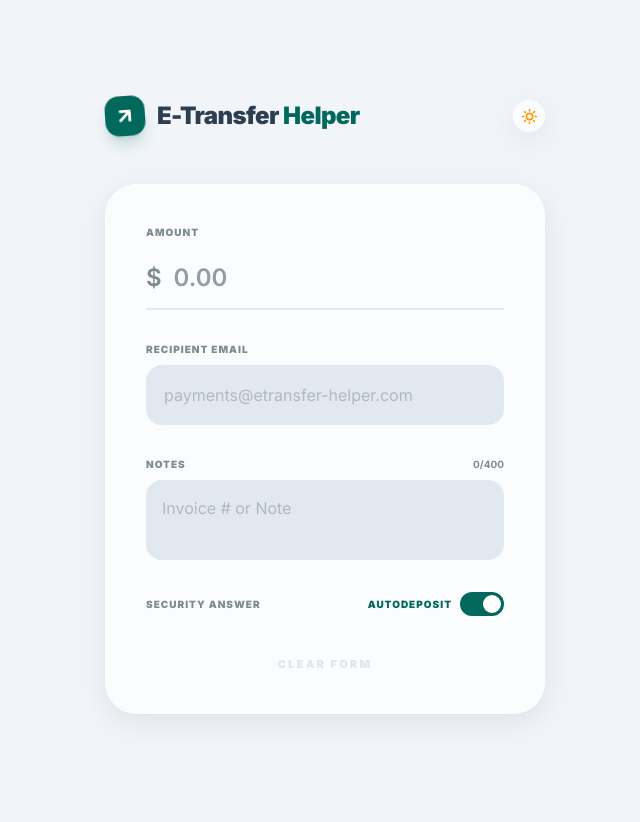
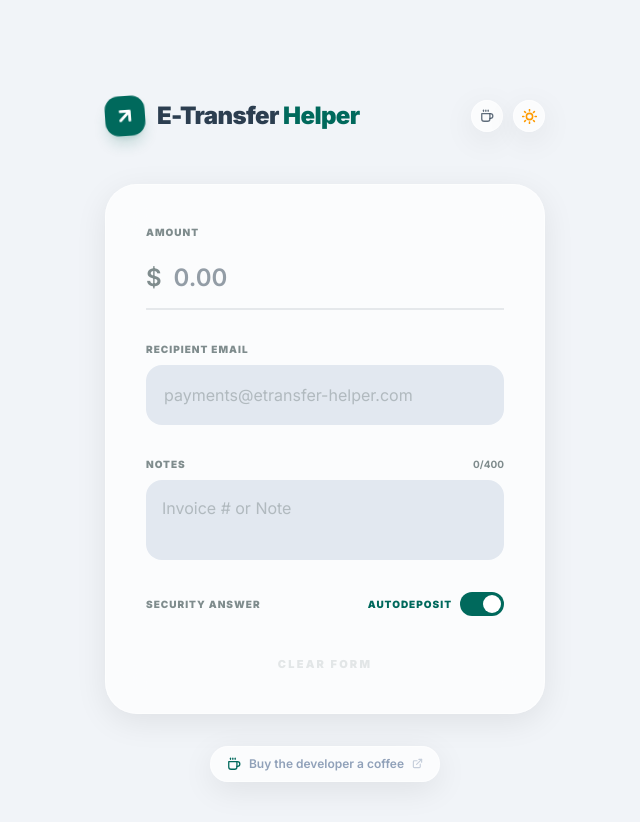
Before and after one commit to yajascript/etransfer-helper, a Next.js app: page / in a window 1280 px wide. Shown: the top 822 px of the page, without its empty margins (315-955 px from the left). Built offline with nearby package versions, Linux system fonts and the light colour scheme.

Commit message:
Buy me a Coffee

```diff
--- a/src/app/page.tsx
+++ b/src/app/page.tsx
@@ -8,6 +8,7 @@ import { AmountInput } from "@/components/AmountInput";
 import { EmailInput } from "@/components/EmailInput";
 import { SecurityField } from "@/components/SecurityField";
 import { QRDisplay } from "@/components/QRDisplay";
+import { BuyMeACoffee } from "@/components/BuyMeACoffee";
 
 export default function Home() {
   const [lang, setLang] = useState<Language>("en");
@@ -199,6 +200,10 @@ export default function Home() {
             t={t}
           />
         )}
+
+        <div className="flex justify-center pt-2 pb-4">
+          <BuyMeACoffee lang={lang} />
+        </div>
       </div>
     </main>
   );
--- a/src/app/pay/page.tsx
+++ b/src/app/pay/page.tsx
@@ -7,6 +7,7 @@ import { Language, TranslationKey, getTranslation } from "@/translations";
 import { Header } from "@/components/Header";
 import { InfoCard } from "@/components/InfoCard";
 import { HowToPayModal } from "@/components/HowToPayModal";
+import { BuyMeACoffee } from "@/components/BuyMeACoffee";
 
 const BANKS = [
   { name: "RBC", url: "rbcmobile://", package: "com.rbc.mobile.android", web: "https://www.rbcroyalbank.com/onlinebanking/" },
@@ -168,6 +169,11 @@ function PaymentContent() {
             {t("pay.footerBtn")}
           </Link>
         </section>
+
+        {/* Support / Buy Me a Coffee */}
+        <div className="flex justify-center pt-2 pb-4 animate-in" style={{ animationDelay: '0.4s' }}>
+          <BuyMeACoffee lang={lang} />
+        </div>
       </div>
     </main>
   );
--- /dev/null
+++ b/src/components/BuyMeACoffee.tsx
@@ -0,0 +1,56 @@
+"use client";
+
+import { Language, TranslationKey, getTranslation } from "@/translations";
+
+interface BuyMeACoffeeProps {
+  lang: Language;
+}
+
+export function BuyMeACoffee({ lang }: BuyMeACoffeeProps) {
+  const t = (key: TranslationKey) => getTranslation(lang, key);
+
+  return (
+    <a
+      href="https://donate.stripe.com/fZu5kCbeB8vW82I8RcfAc02"
+      target="_blank"
+      rel="noopener noreferrer"
+      className="inline-flex items-center gap-2 px-4 py-2 rounded-full glass border border-slate-700/50 hover:border-primary/50 text-slate-400 hover:text-white transition-all text-[12px] font-semibold group shadow-sm active:scale-95 bg-slate-900/60"
+      aria-label={t("common.buyCoffee")}
+    >
+      <span className="text-primary group-hover:scale-110 transition-transform">
+        <svg
+          width="14"
+          height="14"
+          viewBox="0 0 24 24"
+          fill="none"
+          stroke="currentColor"
+          strokeWidth="2.2"
+          strokeLinecap="round"
+          strokeLinejoin="round"
+        >
+          <path d="M17 8h1a4 4 0 1 1 0 8h-1" />
+          <path d="M3 8h14v9a4 4 0 0 1-4 4H7a4 4 0 0 1-4-4Z" />
+          <line x1="6" y1="2" x2="6" y2="4" />
+          <line x1="10" y1="2" x2="10" y2="4" />
+          <line x1="14" y1="2" x2="14" y2="4" />
+        </svg>
+      </span>
+      <span>{t("common.buyCoffee")}</span>
+      <svg
+        width="11"
+        height="11"
+        viewBox="0 0 24 24"
+        fill="none"
+        stroke="currentColor"
+        strokeWidth="2.5"
+        strokeLinecap="round"
+        strokeLinejoin="round"
+        className="opacity-50 group-hover:opacity-100 group-hover:translate-x-0.5 group-hover:-translate-y-0.5 transition-all text-slate-400 group-hover:text-primary"
+      >
+        <path d="M18 13v6a2 2 0 0 1-2 2H5a2 2 0 0 1-2-2V8a2 2 0 0 1 2-2h6" />
+        <polyline points="15 3 21 3 21 9" />
+        <line x1="10" y1="14" x2="21" y2="3" />
+      </svg>
+    </a>
+  );
+}
--- a/src/components/Header.tsx
+++ b/src/components/Header.tsx
@@ -30,7 +30,32 @@ export function Header({ lang, onHelpClick }: HeaderProps) {
         </h1>
       </Link>
 
-      <div className="flex items-center gap-3">
+      <div className="flex items-center gap-2.5">
+        <a
+          href="https://donate.stripe.com/fZu5kCbeB8vW82I8RcfAc02"
+          target="_blank"
+          rel="noopener noreferrer"
+          className="glass w-8 h-8 rounded-full flex items-center justify-center text-foreground/75 hover:text-primary hover:border-primary/40 transition-all font-black text-[13px] shadow-sm active:scale-90"
+          aria-label={t("common.support")}
+          title={t("common.buyCoffee")}
+        >
+          <svg
+            width="14"
+            height="14"
+            viewBox="0 0 24 24"
+            fill="none"
+            stroke="currentColor"
+            strokeWidth="2.2"
+            strokeLinecap="round"
+            strokeLinejoin="round"
+          >
+            <path d="M17 8h1a4 4 0 1 1 0 8h-1" />
+            <path d="M3 8h14v9a4 4 0 0 1-4 4H7a4 4 0 0 1-4-4Z" />
+            <line x1="6" y1="2" x2="6" y2="4" />
+            <line x1="10" y1="2" x2="10" y2="4" />
+            <line x1="14" y1="2" x2="14" y2="4" />
+          </svg>
+        </a>
         {onHelpClick && (
           <button
             type="button"
--- a/src/translations.ts
+++ b/src/translations.ts
@@ -46,6 +46,8 @@ export const translations = {
     "common.copiedShort": "COPIED",
     "common.gotIt": "Got it",
     "common.close": "Close",
+    "common.support": "Support the Developer",
+    "common.buyCoffee": "Buy the developer a coffee",
   },
   fr: {
     "home.header": "Assistant Virement",
@@ -94,6 +96,8 @@ export const translations = {
     "common.copiedShort": "COPIÉ",
     "common.gotIt": "Compris",
     "common.close": "Fermer",
+    "common.support": "Soutenir le développeur",
+    "common.buyCoffee": "Offrir un café au développeur",
   },
 };
 
```
Also changed, not shown: 1 other file (tests, documents, lock files or other folders).
